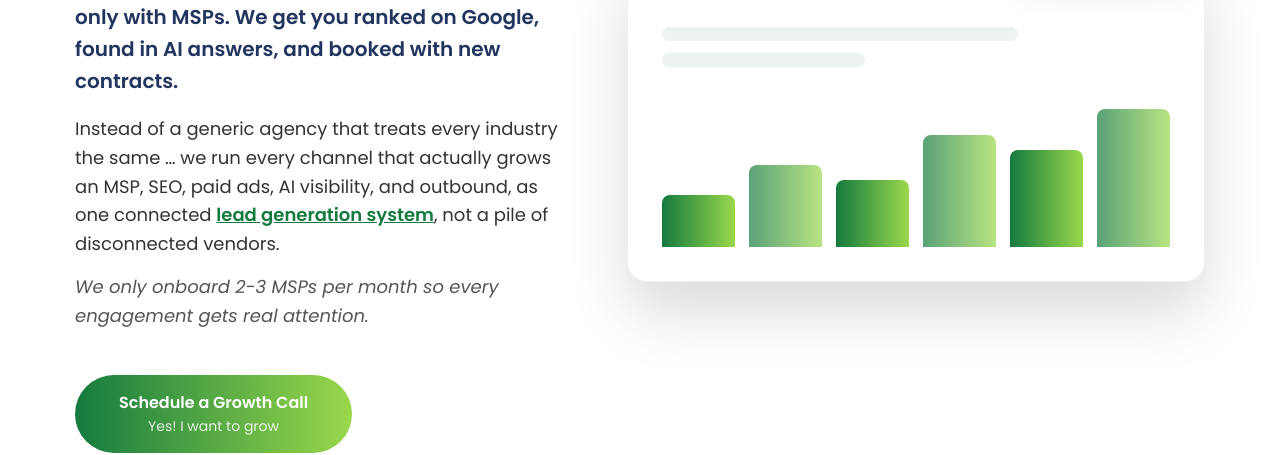
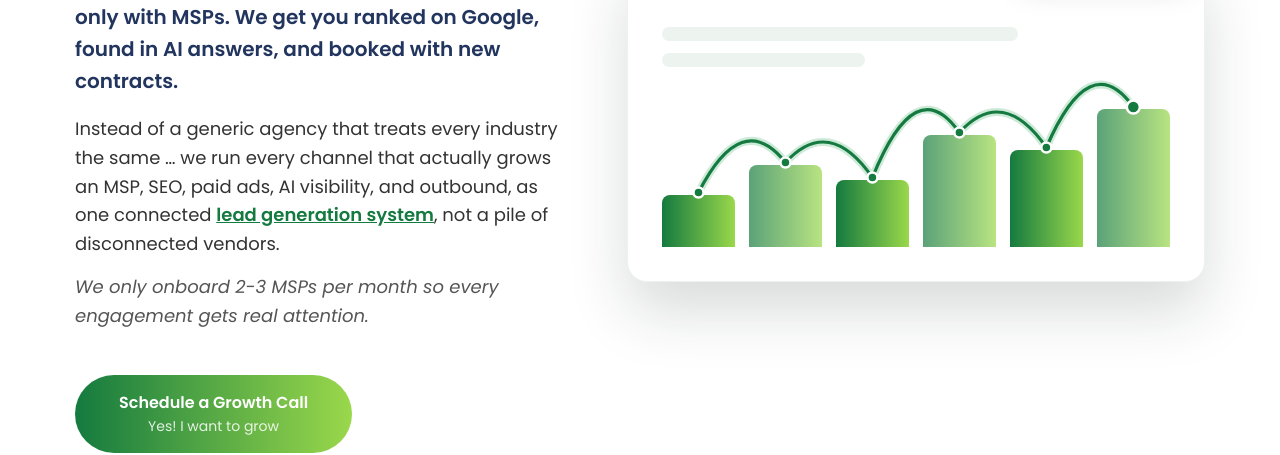
Before and after one commit to yaboixanny/mspsprout, a plain HTML site: page index.html in a window 1280 px wide. Shown: the part 375-830 px from the top of the page. Drawn offline with Linux system fonts and the light colour scheme.

Commit message:
Add a bouncing upward trend line animation to the homepage hero chart
Co-Authored-By: Claude Sonnet 5.5 <noreply@anthropic.com>

```diff
--- a/index.html
+++ b/index.html
@@ -185,6 +185,7 @@
   .hero-img{flex:1 1 54%;position:relative;}
   @media (max-width:900px){
     .hero .wrap{flex-direction:column;}
+    .hero-img{width:100%;}
     .hero-copy h1{font-size:30px;}
     .hero-mock-badge{display:none;}
   }
@@ -203,6 +204,21 @@
   .mock-chart{display:flex;align-items:flex-end;gap:14px;height:150px;}
   .mock-chart .bar{flex:1;border-radius:8px 8px 0 0;background:var(--grad-sprout);}
   .mock-chart .bar:nth-child(even){opacity:.7;}
+  .mock-chart{position:relative;}
+  .mock-trend{position:absolute;left:0;top:0;width:100%;height:100%;overflow:visible;pointer-events:none;}
+  .mock-trend .trend-glow{fill:none;stroke:rgba(30,158,82,.22);stroke-width:8;stroke-linecap:round;stroke-linejoin:round;}
+  .mock-trend .trend-line{fill:none;stroke:var(--sprout-dark);stroke-width:3.2;stroke-linecap:round;stroke-linejoin:round;}
+  .mock-trend .trend-dot{fill:var(--sprout-dark);stroke:#fff;stroke-width:2.5;transform-box:fill-box;transform-origin:center;}
+  @media (prefers-reduced-motion:no-preference){
+    .mock-trend.is-animated .trend-line,.mock-trend.is-animated .trend-glow{stroke-dasharray:1;stroke-dashoffset:1;animation:trendDraw 6s cubic-bezier(.45,.05,.4,1) infinite;}
+    .mock-trend.is-animated .trend-dot{opacity:0;transform:scale(0);}
+  }
+  @keyframes trendDraw{
+    0%,5%{stroke-dashoffset:1;opacity:1;}
+    55%{stroke-dashoffset:0;opacity:1;}
+    90%{stroke-dashoffset:0;opacity:1;}
+    100%{stroke-dashoffset:0;opacity:0;}
+  }
   .hero-mock-badge{
     position:absolute;top:-14px;right:14px;background:#fff;border-radius:14px;padding:10px 18px;
     box-shadow:0 10px 30px rgba(0,0,0,.12);font-size:13px;font-weight:600;color:var(--heading-navy);
@@ -910,5 +926,63 @@
   });
 </script>
 
+<script>
+  /* Hero chart: a bouncing trend line that hops from bar to bar and keeps climbing. */
+  (function(){
+    var chart = document.querySelector('.hero-mock .mock-chart');
+    if(!chart) return;
+    var NS = 'http://www.w3.org/2000/svg';
+    var svg = document.createElementNS(NS, 'svg');
+    svg.setAttribute('class', 'mock-trend');
+    svg.setAttribute('aria-hidden', 'true');
+    chart.appendChild(svg);
+    var style = document.createElement('style');
+    document.head.appendChild(style);
+    var HOP = 20;
+
+    function el(name, attrs){
+      var n = document.createElementNS(NS, name);
+      for(var k in attrs) n.setAttribute(k, attrs[k]);
+      return n;
+    }
+
+    function build(){
+      var cr = chart.getBoundingClientRect();
+      if(!cr.width) return;
+      var pts = [].map.call(chart.querySelectorAll('.bar'), function(b){
+        var r = b.getBoundingClientRect();
+        return [r.left - cr.left + r.width / 2, r.top - cr.top - 2];
+      });
+      var d = 'M' + pts[0][0] + ' ' + pts[0][1];
+      for(var i = 1; i < pts.length; i++){
+        var a = pts[i - 1], b = pts[i];
+        var apex = Math.min(a[1], b[1]) - HOP;
+        var cy = 2 * apex - (a[1] + b[1]) / 2;
+        d += ' Q' + ((a[0] + b[0]) / 2) + ' ' + cy + ' ' + b[0] + ' ' + b[1];
+      }
+      svg.setAttribute('viewBox', '0 0 ' + cr.width + ' ' + cr.height);
+      svg.innerHTML = '';
+      svg.appendChild(el('path', {'class': 'trend-glow', d: d, pathLength: 1}));
+      svg.appendChild(el('path', {'class': 'trend-line', d: d, pathLength: 1}));
+      var css = '';
+      pts.forEach(function(p, i){
+        var t = 0.05 + 0.5 * (i / (pts.length - 1));
+        var f = function(x){ return (x * 100).toFixed(1) + '%'; };
+        css += '@keyframes trendDot' + i + '{0%,' + f(t - 0.01) + '{opacity:0;transform:scale(0);}' +
+          f(t + 0.025) + '{opacity:1;transform:scale(1.6);}' + f(t + 0.06) + '{opacity:1;transform:scale(1);}' +
+          '90%{opacity:1;transform:scale(1);}100%{opacity:0;transform:scale(1);}}';
+        css += '.mock-trend.is-animated .trend-dot' + i + '{animation:trendDot' + i + ' 6s linear infinite;}';
+        svg.appendChild(el('circle', {'class': 'trend-dot trend-dot' + i, cx: p[0], cy: p[1], r: i === pts.length - 1 ? 6.5 : 5}));
+      });
+      style.textContent = css;
+      svg.classList.add('is-animated');
+    }
+
+    build();
+    if(window.ResizeObserver){ new ResizeObserver(build).observe(chart); }
+    else { window.addEventListener('resize', build); }
+  })();
+</script>
+
 </body>
 </html>
```
